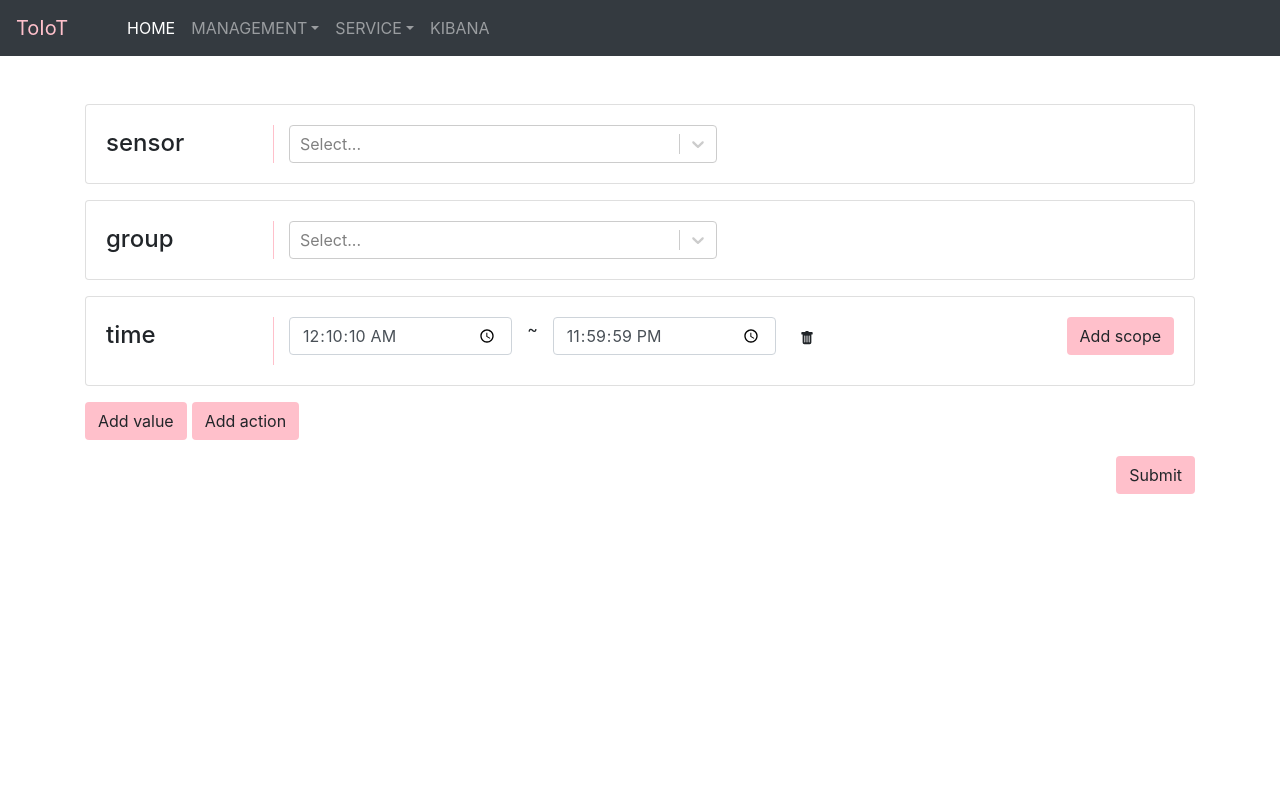
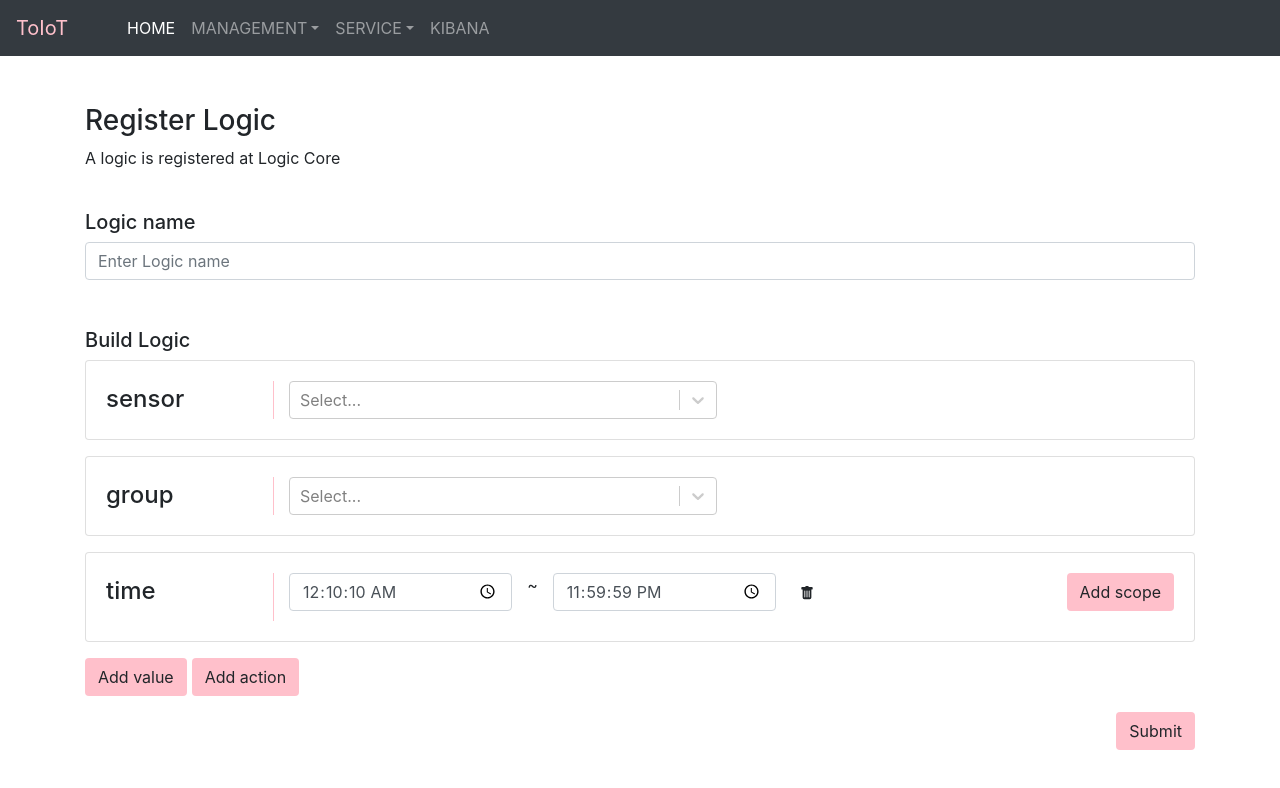
Before and after one commit to SSU-NC/toiot, a React (Create React App) app in the folder ui/pdk-ui/: page /logicCore in a window 1280 px wide. Shown: the top 788 px of the page. Built offline with nearby package versions, Linux system fonts and the light colour scheme.

Commit message:
[issue-31]Add logic name input and modify request msg

```diff
--- a/ui/pdk-ui/src/components/LcElementsInterface.tsx
+++ b/ui/pdk-ui/src/components/LcElementsInterface.tsx
@@ -28,5 +28,6 @@ export interface lcAction {
 
 export interface LogicCorePost {
 	sensor_uuid: string;
+	logic_name: string,
 	logic: Array< lcValue | lcTime | lcGroup | lcAction >;
 }
--- a/ui/pdk-ui/src/components/LogicCore.tsx
+++ b/ui/pdk-ui/src/components/LogicCore.tsx
@@ -1,14 +1,13 @@
 import React, { Component } from 'react';
-import Select from 'react-select';
 import { sensorListElem, sensorOptionsElem, groupOptionsElem, nodeListElem } from './ElementsInterface';
-import { timeRange, lcValue, lcAction, LogicCorePost, lcGroup, lcTime } from './LcElementsInterface'
+import { lcValue, lcAction, LogicCorePost, lcGroup, lcTime } from './LcElementsInterface'
 import './LogicCore.css';
 import SensorCard from './LogicCoreComponents/SensorCard';
 import ValueCard from './LogicCoreComponents/ValueCard';
 import GroupCard from './LogicCoreComponents/GroupCard';
 import TimeCard from './LogicCoreComponents/TimeCard';
 import ActionCard from './LogicCoreComponents/ActionCard';
-import { on } from 'process';
+import { } from '../defineUrl';
 
 interface LogicCoreProps{
 	sensorList: Array<sensorListElem>;
@@ -16,6 +15,7 @@ interface LogicCoreProps{
 }
 
 interface LogicCoreState{
+	logic_name: string;
 	sensor_info: sensorOptionsElem;
 	selected_value: Array<lcValue>;
 	selected_time: lcTime;
@@ -27,13 +27,13 @@ interface LogicCoreState{
 
 class LogicCore extends Component<LogicCoreProps, LogicCoreState> {
 	state: LogicCoreState = {
+		logic_name: '',
 		sensor_info: {
 			uuid: '',
 			value: '',
 			label: '',
 			value_list:[]
 		},
-
 		selected_value: [],
 		selected_group: {logic:"empty", group: []},
 		selected_time: {logic:"empty", range: []},
@@ -41,10 +41,17 @@ class LogicCore extends Component<LogicCoreProps, LogicCoreState> {
 
 		submit_msg: {
 			sensor_uuid: '',
+			logic_name: '',
 			logic: []
 		},
+	}
+	handleLogicNameChange  = (e: React.ChangeEvent<HTMLInputElement>) => {
+        this.setState({
+            logic_name: e.target.value
+        });
+    }
 
-	}
+	// handle each card change
 	handleSensorCardChange = (sensor_info: sensorOptionsElem) => {
 		this.setState({
 			sensor_info,
@@ -53,9 +60,7 @@ class LogicCore extends Component<LogicCoreProps, LogicCoreState> {
 	handleGroupCardChange = (selectedGroups: Array<groupOptionsElem>) => {
 		this.setState({
 			selected_group :{ logic: "group", group : selectedGroups.map((selectedGroup: groupOptionsElem)=>(selectedGroup.value)),},
-
 		});
-
 	};
 	handleValueCardChange = (idx: number) => (selectedValue: lcValue) => {
 		const new_selected_value = this.state.selected_value.map((value: lcValue, sidx: number) => {
@@ -69,7 +74,6 @@ class LogicCore extends Component<LogicCoreProps, LogicCoreState> {
 	 this.setState({
 			selected_time,
 		});
-
 	};
 	handleActionCardChange = (idx: number) => (selectedAction: lcAction) => {
 		const new_selected_action = this.state.selected_action.map((action: lcAction, sidx: number) => {
@@ -77,9 +81,9 @@ class LogicCore extends Component<LogicCoreProps, LogicCoreState> {
             return selectedAction;
         });
 		this.setState({ selected_action: new_selected_action });
-
 	};
 
+	// handle add card button click event
 	handleAddValueCardClick = () => {
        this.setState({
             selected_value: [...this.state.selected_value, {logic: "empty", value: "", range:[{min:0,max:255}]}]
@@ -90,17 +94,17 @@ class LogicCore extends Component<LogicCoreProps, LogicCoreState> {
             selected_action: [...this.state.selected_action, {logic: "empty", text:""}]
 		 });
 	}
+
+	// handle remove card button click event
 	handleRemoveValueCardClick = (idx: number) => () => {
         this.setState({
            selected_value: this.state.selected_value.filter((s: any, sidx:number) => idx !== sidx)
 		});
-
 	};
 	handleRemoveActionCardClick = (idx: number) => () => {
         this.setState({
             selected_action: this.state.selected_action.filter((s: any, sidx:number) => idx !== sidx)
 		});
-
 	};
 
     handleSubmit = (e: React.MouseEvent<HTMLButtonElement>) => {
@@ -113,21 +117,21 @@ class LogicCore extends Component<LogicCoreProps, LogicCoreState> {
 
         this.setState({
 			//selected_group :{ logic: "group", group : selectedGroups.map((selectedGroup: groupOptionsElem)=>(selectedGroup.value)),},
-			submit_msg:  {sensor_uuid: this.state.sensor_info.uuid , logic: logic_array},
+			submit_msg:  {sensor_uuid: this.state.sensor_info.uuid, logic_name: this.state.logic_name , logic: logic_array},
 		});
 
-        // var url = ;
-        // var data : LogicCorePost = this.state.submit_msg;
+        var url = ''; // ??
+        var data : LogicCorePost = this.state.submit_msg;
 
-        // fetch(url, {
-        // method: 'POST', // or 'PUT'
-        // body: JSON.stringify(data),
-        // headers:{
-        //     'Content-Type': 'application/json'
-        // }
-        // }).then(res => res.json())
-        // .then(response => console.log('Success:', JSON.stringify(response)))
-        // .catch(error => console.error('Error:', error));
+        fetch(url, {
+        method: 'POST',
+        body: JSON.stringify(data),
+        headers:{
+            'Content-Type': 'application/json'
+        }
+        }).then(res => res.json())
+        .then(response => console.log('Success:', JSON.stringify(response)))
+        .catch(error => console.error('Error:', error));
     }
 
 	render() {
@@ -135,6 +139,22 @@ class LogicCore extends Component<LogicCoreProps, LogicCoreState> {
 		return (
 			<div>
 				<form>
+					<h3>Register Logic</h3>
+					<p>A logic is registered at Logic Core</p>
+					<br/>
+					<div>
+						<h5>Logic name</h5>
+					<input
+						type="text"
+						className="form-control"
+						name="logic_chain_name"
+						placeholder="Enter Logic name"
+						value={this.state.logic_name}
+						onChange={this.handleLogicNameChange}
+					/>
+					</div>
+					<br/><br/>
+					<h5>Build Logic</h5>
 					<SensorCard sensorList={this.props.sensorList} handleSensorCardChange={this.handleSensorCardChange}/>
 					<GroupCard nodeList={this.props.nodeList} handleGroupCardChange={this.handleGroupCardChange}/>
 					<TimeCard handleTimeCardChange={this.handleTimeCardChange}/>
@@ -151,7 +171,6 @@ class LogicCore extends Component<LogicCoreProps, LogicCoreState> {
 						//type="submit"
 						type="button"
 						className="btn float-right"
-
 						style={{ background: 'pink' }}
 						onClick={this.handleSubmit}
 					>
--- a/ui/pdk-ui/src/components/LogicCoreComponents/SensorCard.tsx
+++ b/ui/pdk-ui/src/components/LogicCoreComponents/SensorCard.tsx
@@ -15,7 +15,6 @@ class SensorCard extends Component< SensorCardProps, {} > {
 			return { label: val.name, value: val.name, uuid: val.uuid, value_list: val.value_list};
 		});
         return(
-            <form >
                 <div className="card form-group">
 					<div className="card-body row ">
 						<div className="col-2 right-divider">
@@ -31,8 +30,6 @@ class SensorCard extends Component< SensorCardProps, {} > {
 						</div>
 					</div>
                 </div>
-            </form>
-
         )
     }
 }
```
